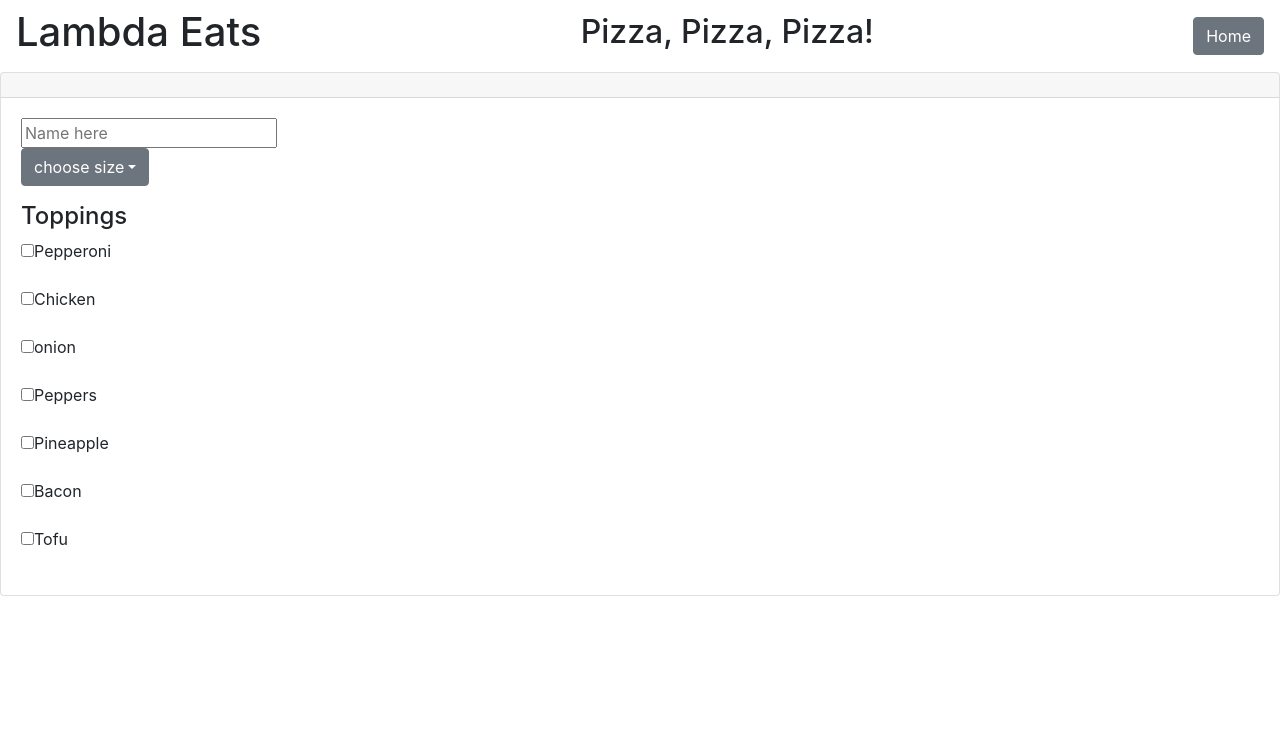
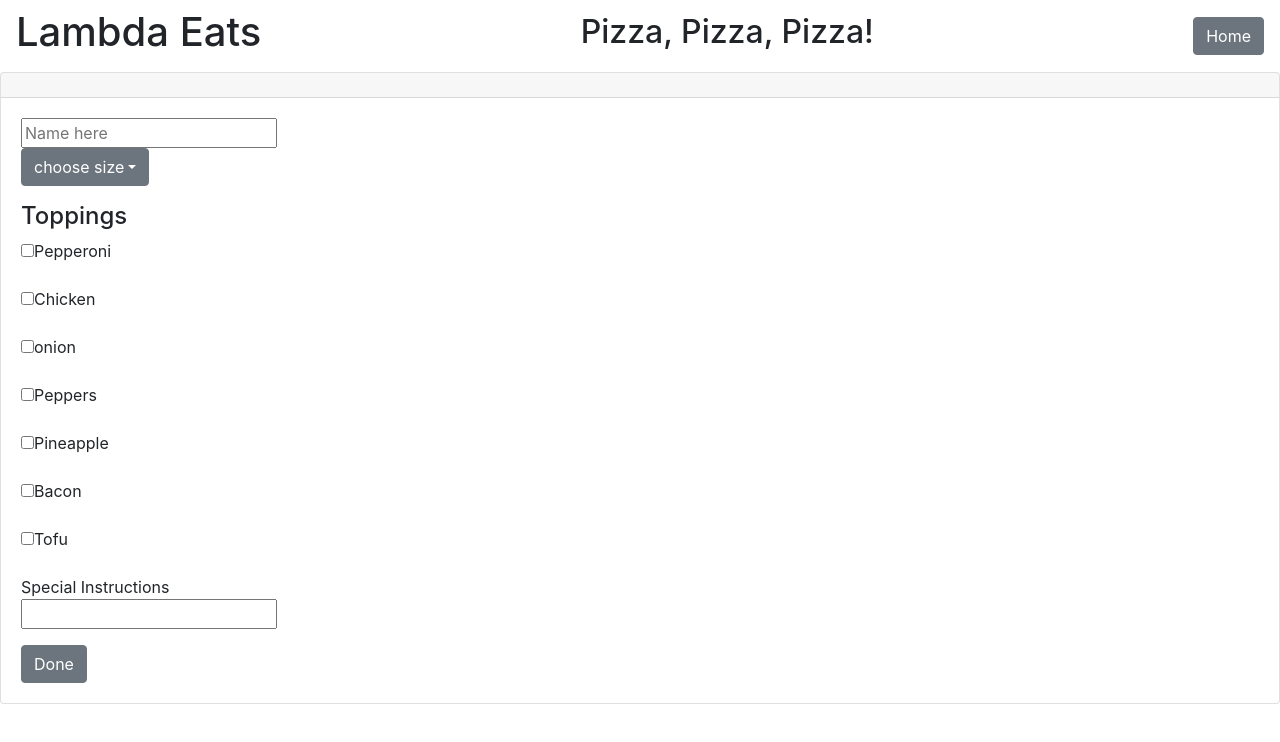
Before and after one commit to bloominstituteoftechnology/Sprint-Challenge-Lambda-Eats-starter, a React (Create React App) app: page /Pizza in a window 1280 px wide. Shown: the top 742 px of the page. Built offline with nearby package versions, Linux system fonts and the light colour scheme.

Commit message:
almost done

```diff
--- a/src/OrderForm.js
+++ b/src/OrderForm.js
@@ -1,5 +1,5 @@
 import React, {useState} from 'react';
-import {Form,Card,CardHeader,Dropdown,DropdownItem,DropdownMenu,FormGroup,Label,CardBody,Row,Col, DropdownToggle} from 'reactstrap'
+import {Form,Card, Button,CardHeader,Dropdown,DropdownItem,DropdownMenu,FormGroup,Label,CardBody,Row,Col, DropdownToggle} from 'reactstrap'
 import * as yup from 'yup';
 import Axios from 'axios'
 
@@ -8,7 +8,31 @@ const OrderForm = () => {
 
     const validate = (event) => {
         yup.reach(schema, event.target.name)
+            .validate(event.target.value)
+            .then( valid => {
+                setErrors({
+                    ...errors, [event.target.name]:''
+                })
+            })
+            .catch( errors => {
+                console.log(errors)
+                setErrors({...errors,
+                [event.target.name]:errors.errors[0]})
+            })
     }
+
+    const [errors,setErrors] = useState({
+        name:'',
+        size:'',
+        pepperoni:'',
+        chicken:'',
+        onion:'',
+        peppers:'',
+        pineapple:'',
+        bacon:'',
+        tofu:'',
+        special:''
+    })
 
     const schema = yup.object().shape({
         name:yup.string().required('must include at least 2 characters').min(2),
@@ -20,6 +44,7 @@ const OrderForm = () => {
         pineapple:yup.boolean(),
         bacon:yup.boolean(),
         tofu:yup.boolean(),
+        special:yup.string()
     })
 
     const [formdata, setFormdata] = useState({
@@ -32,6 +57,7 @@ const OrderForm = () => {
         pineapple:false,
         bacon:false,
         tofu:false,
+        special:''
     })
 
     const [dropdownOpen, setDropdownOpen]=useState(false)
@@ -42,12 +68,13 @@ const OrderForm = () => {
 
     const eventChange = (event) => {
         event.persist()
+        validate(event)
         setFormdata({...formdata,
-            [event.target.name]: event.target.type === 'checKbox'? event.target.checked: event.target.value
+            [event.target.name]: event.target.type === 'checkbox'? event.target.checked: event.target.value
         })
     }
 
-    console.log(formdata)
+    console.log(errors)
     return(
 
     <Card>
@@ -55,11 +82,18 @@ const OrderForm = () => {
 
         </CardHeader>
         <CardBody>
-            <Form>
+            <Form onSubmit={(event) => {
+                event.preventDefault()
+                schema.validate(formdata)
+                Axios.post('https://reqres.in/api/users', formdata).then((resp) => {
+                    console.log('response data:', resp.data)
+                })
+            }}>
                 <FormGroup>
                     <input type='text' name='name' data-cy='name' value={formdata.name} onChange={eventChange} placeholder='Name here'></input>
+                    {errors.name.length > 0? <p style={{color:"red"}}>**{errors.name}</p>:null}
                     <Dropdown isOpen={dropdownOpen} toggle={toggle}>
-                        <DropdownToggle caret>choose size</DropdownToggle>
+                        <DropdownToggle caret>{formdata.size === ''? 'choose size':formdata.size}</DropdownToggle>
                         <DropdownMenu>
                             <DropdownItem onClick={ () => {
                                 setFormdata({...formdata, size:'small'})
@@ -128,7 +162,13 @@ const OrderForm = () => {
                             Tofu
                         </Label>
                     </FormGroup>
+                    <Label check>
+                     Special Instructions  <br/>
+                        <input name='special' type='text' onChange={eventChange} value={formdata.special}></input>
+
+                    </Label>
                 </FormGroup>
+                <Button>Done</Button>
             </Form>
         </CardBody>
     </Card>
```
